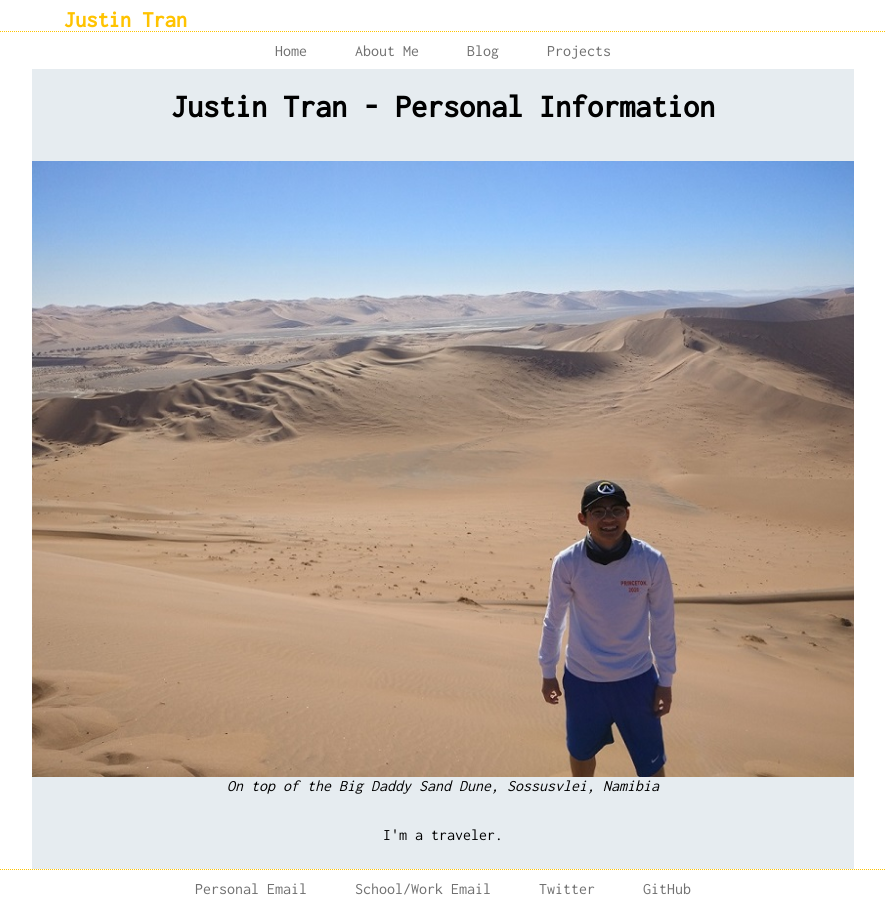
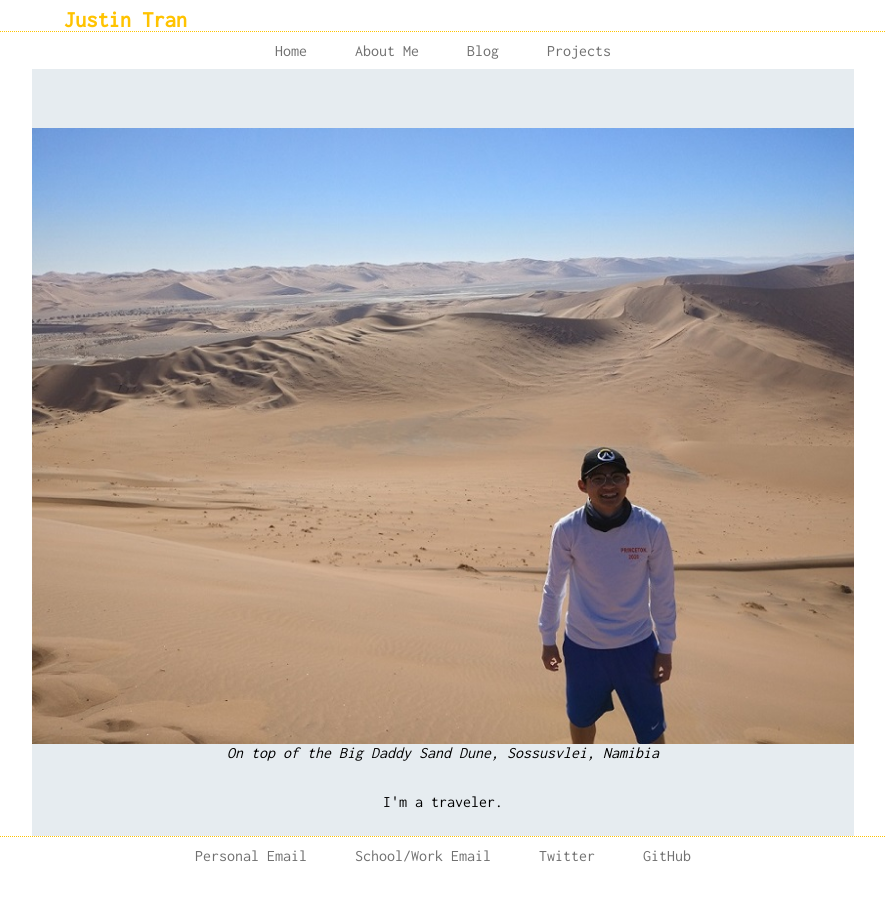
Before and after one commit to justintranjt/justintranjt.github.io, a Jekyll site: the page built from aboutme/index.md, in a window 1280 px wide. Shown: the whole page, without its empty margins (197-1082 px from the left). Built offline with Jekyll 4.4.1, drawn with Linux system fonts in a browser that asks for light colours.

Commit message:
Update index.md

```diff
--- a/aboutme/index.md
+++ b/aboutme/index.md
@@ -1,7 +1,7 @@
 ---
 layout: default
-title: Justin Tran - Personal Information
+title: JT - Personal Information
 ---
-<h1>{{ page.title }}</h1>
+<h1>{{ Personal Information }}</h1>
 ![]( /assets/Sossusvlei, Namibia.jpg )*On top of the Big Daddy Sand Dune, Sossusvlei, Namibia*
 <p>I'm a traveler.</p>
```
